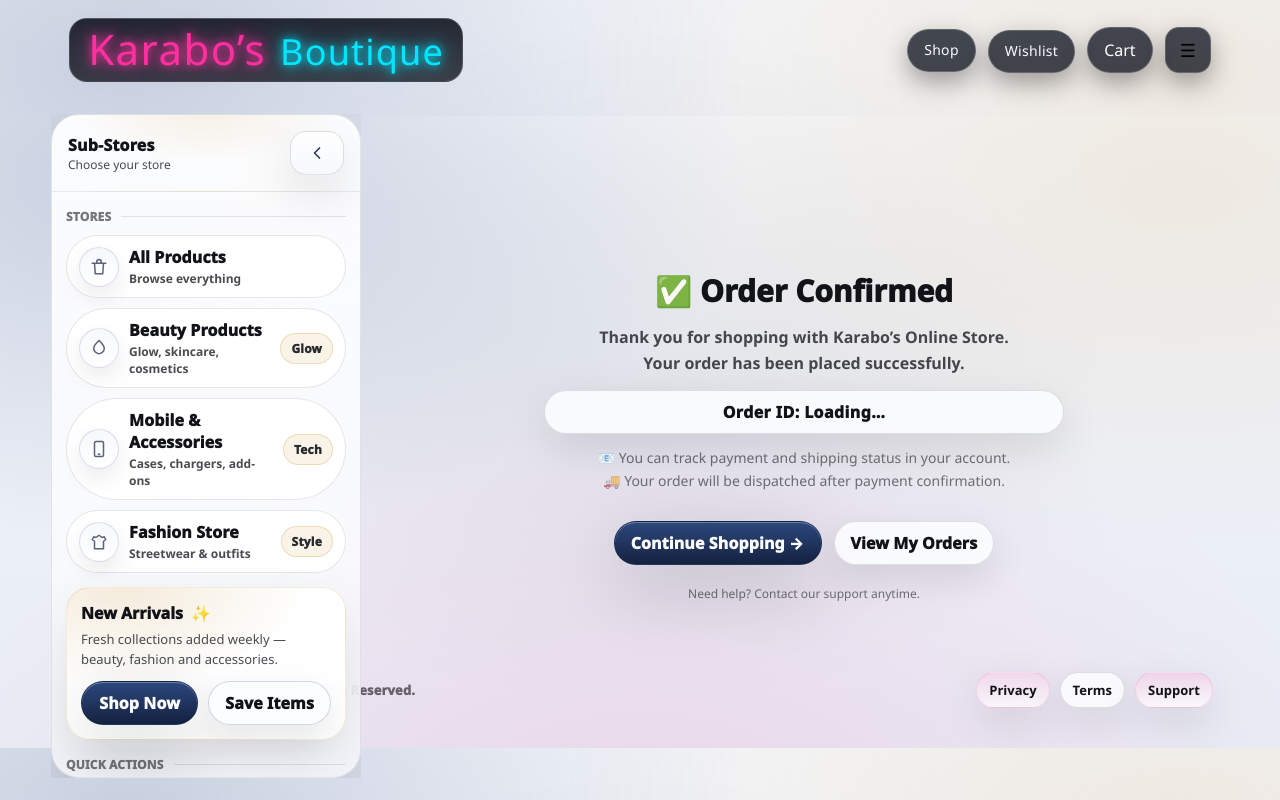
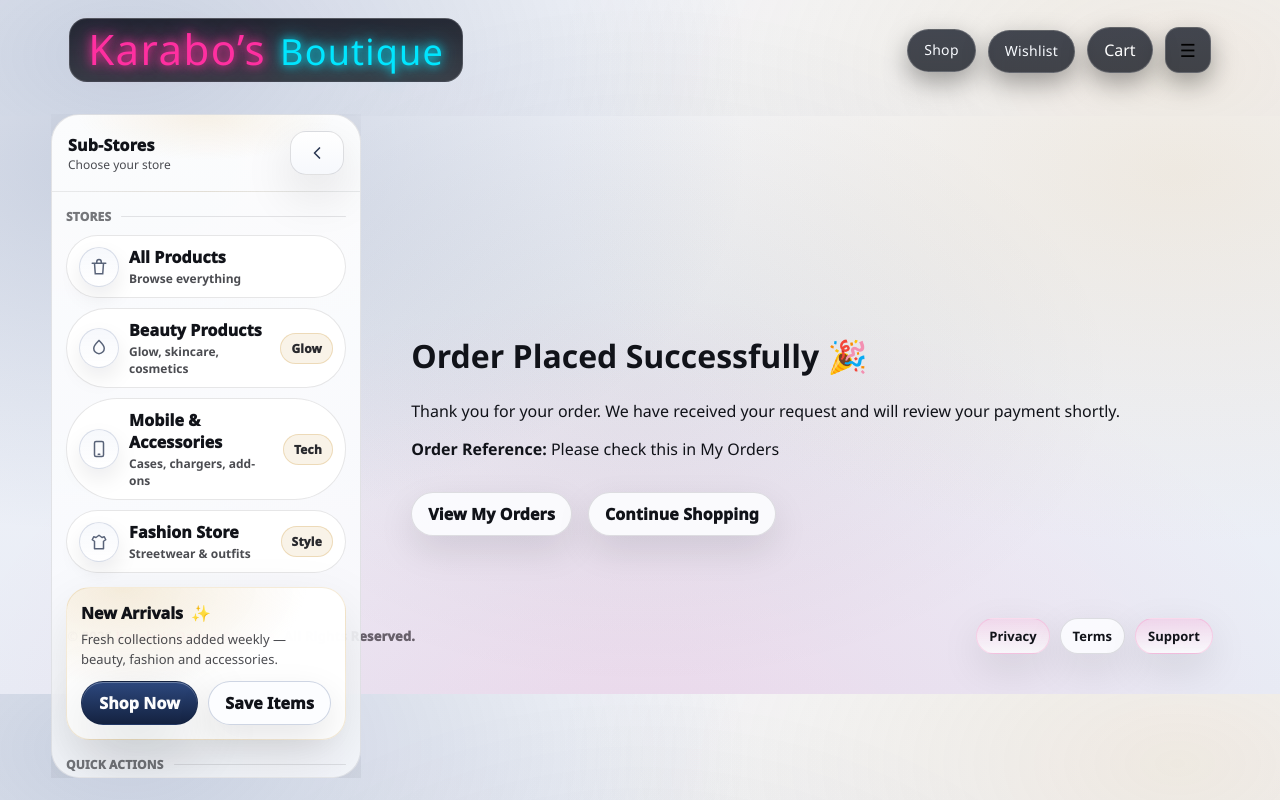
Before and after one commit to yvesf022/kkkkkk, a Next.js app: page /order-success in a window 1280 px wide. Built offline with nearby package versions, Linux system fonts and the light colour scheme.

Commit message:
Fix order-success page for Netlify build

```diff
--- a/app/order-success/page.tsx
+++ b/app/order-success/page.tsx
@@ -1,110 +1,34 @@
 "use client";
 
 import Link from "next/link";
-import { useEffect, useState } from "react";
 import { useSearchParams } from "next/navigation";
 
 export default function OrderSuccessPage() {
   const searchParams = useSearchParams();
-  const [orderRef, setOrderRef] = useState<string | null>(null);
-
-  useEffect(() => {
-    // Backend will redirect here with ?orderRef=KB-2026-000123
-    const ref = searchParams.get("orderRef");
-    if (ref) setOrderRef(ref);
-  }, [searchParams]);
+  const orderId = searchParams.get("orderId");
 
   return (
-    <div
-      className="glass neon-border"
-      style={{
-        padding: 20,
-        display: "grid",
-        gap: 14,
-        maxWidth: 560,
-        margin: "0 auto",
-        textAlign: "center",
-      }}
-    >
-      {/* SUCCESS ICON / TITLE */}
-      <div
-        className="neon-text"
-        style={{ fontSize: 30, fontWeight: 1000 }}
-      >
-        ✅ Order Confirmed
-      </div>
+    <div className="glass neon-text" style={{ padding: "2rem", marginTop: "2rem" }}>
+      <h1>Order Placed Successfully 🎉</h1>
 
-      {/* MESSAGE */}
-      <div
-        style={{
-          color: "var(--muted)",
-          lineHeight: 1.6,
-          fontWeight: 900,
-        }}
-      >
-        Thank you for shopping with{" "}
-        <b>Karabo’s Online Store</b>.
-        <br />
-        Your order has been placed successfully.
-      </div>
+      <p>
+        Thank you for your order. We have received your request and will review
+        your payment shortly.
+      </p>
 
-      {/* ORDER ID */}
-      <div
-        className="pill"
-        style={{
-          justifyContent: "center",
-          fontWeight: 1000,
-          letterSpacing: 0.4,
-        }}
-      >
-        Order ID:{" "}
-        <span className="neon-text">
-          {orderRef ?? "Loading…"}
-        </span>
-      </div>
+      <p>
+        <strong>Order Reference:</strong>{" "}
+        {orderId ? orderId : "Please check this in My Orders"}
+      </p>
 
-      {/* NEXT STEPS */}
-      <div
-        style={{
-          fontSize: 14,
-          color: "var(--muted2)",
-          lineHeight: 1.6,
-        }}
-      >
-        📧 You can track payment and shipping status in your account.
-        <br />
-        🚚 Your order will be dispatched after payment confirmation.
-      </div>
-
-      <div className="hr" />
-
-      {/* ACTIONS */}
-      <div
-        style={{
-          display: "flex",
-          gap: 12,
-          justifyContent: "center",
-          flexWrap: "wrap",
-        }}
-      >
-        <Link href="/store" className="btn btnPrimary">
-          Continue Shopping →
+      <div style={{ marginTop: "2rem", display: "flex", gap: "1rem" }}>
+        <Link href="/my-orders" className="btn">
+          View My Orders
         </Link>
 
-        <Link href="/account" className="btn">
-          View My Orders
+        <Link href="/" className="btn pill">
+          Continue Shopping
         </Link>
-      </div>
-
-      {/* TRUST FOOTER */}
-      <div
-        style={{
-          marginTop: 6,
-          fontSize: 12,
-          color: "var(--muted2)",
-        }}
-      >
-        Need help? Contact our support anytime.
       </div>
     </div>
   );
```
